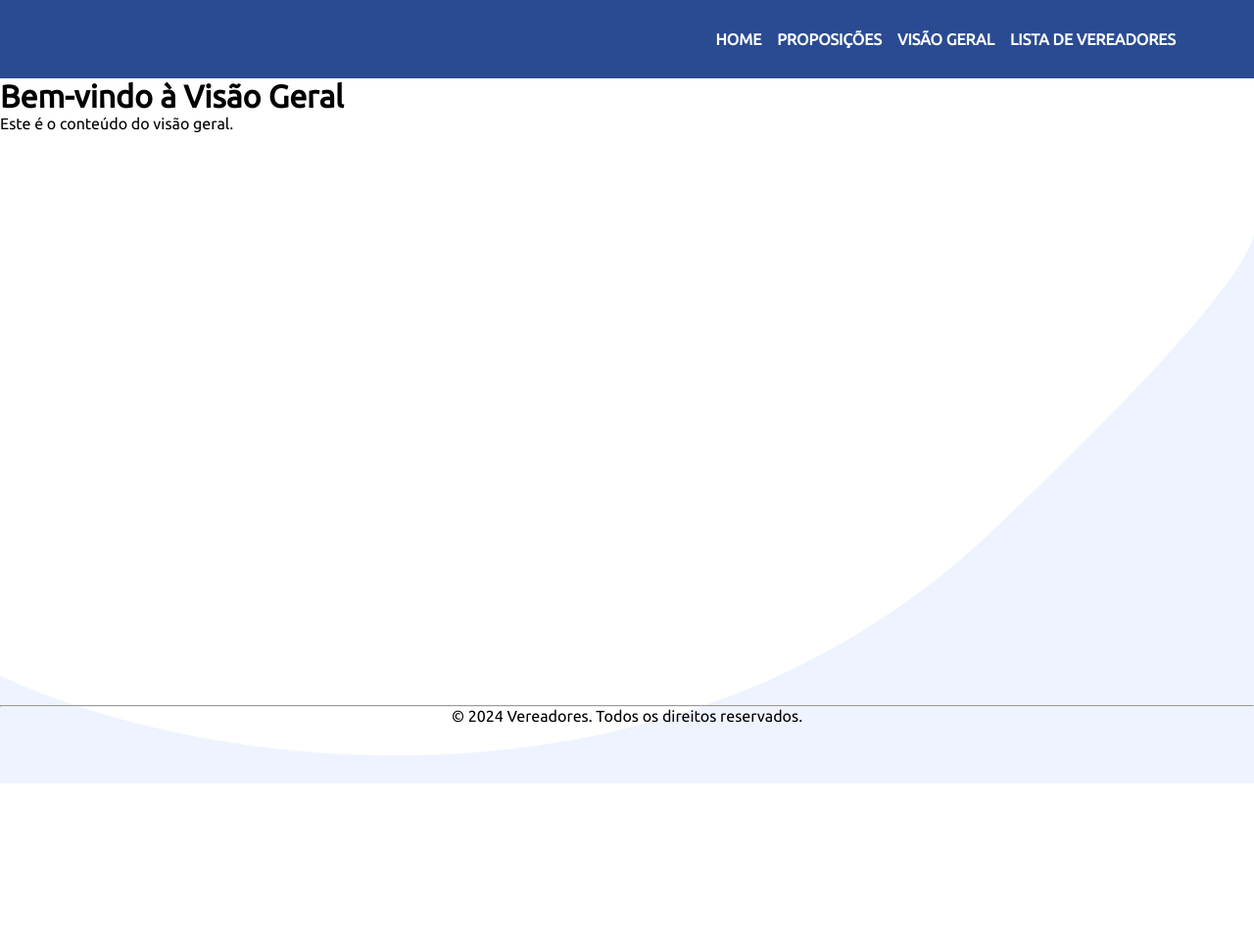
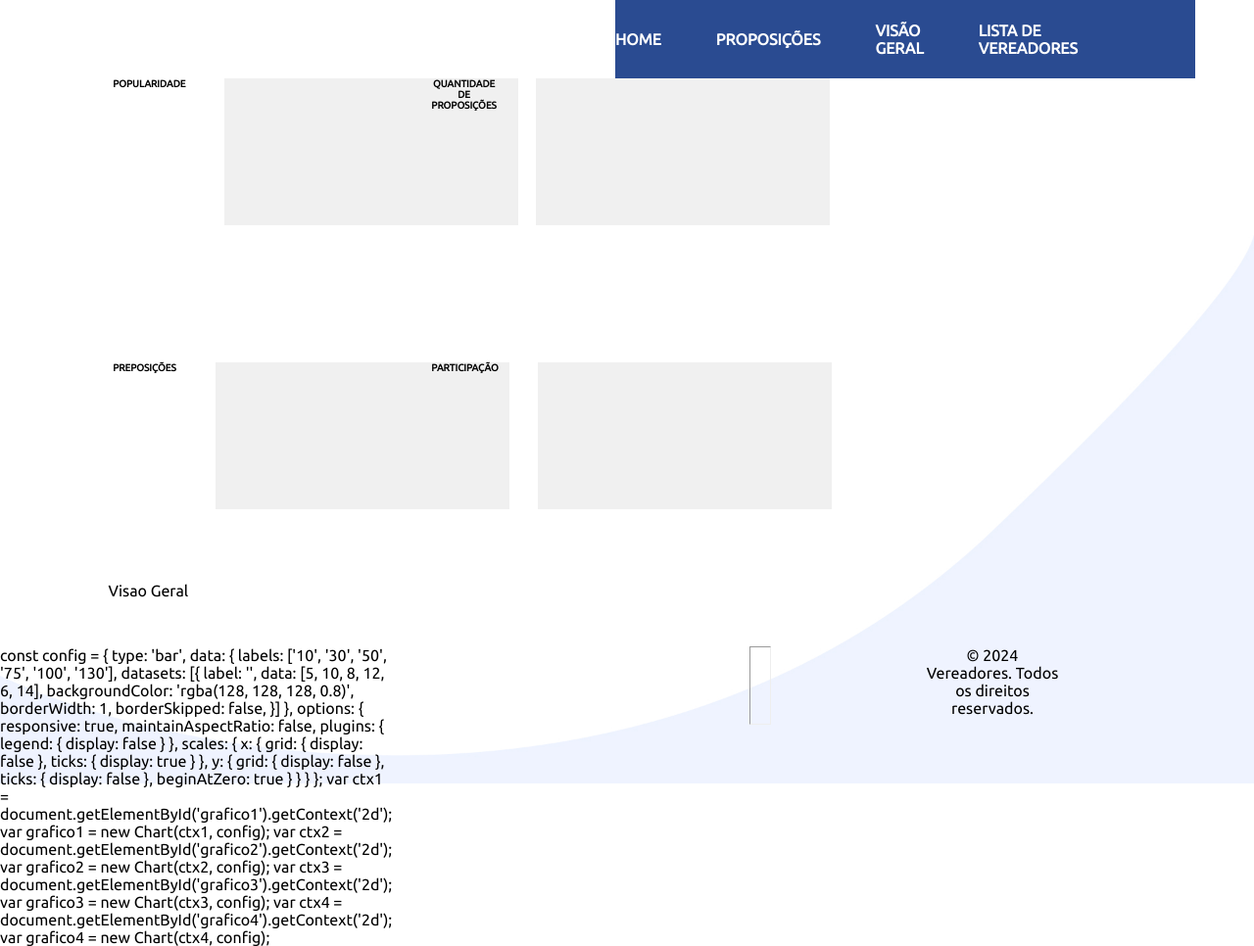
Before and after one commit to nicolygz/the-devs-department, a Flask app: page /visao-geral in a window 1280 px wide. Shown: the whole page at 98% size. Before the commit the page ends 800 px from the top, so only its background shows below. Run offline with Flask 3, Linux system fonts and the light colour scheme; a map, chart or similar area stays blank.

Commit message:
criação da página visão geral
inicio

```diff
--- /dev/null
+++ b/flask-project/static/geral.css
@@ -0,0 +1,24 @@
+* {
+    font-family: 'Ubuntu', sans-serif;
+    display: grid;
+    grid-template-columns: 5fr 5fr;
+    gap: 20px;
+    justify-items: center;
+    margin: 10px;
+}
+
+.chart-container {
+    width: 190px;
+    height: 270px;
+    position: relative;
+}
+
+h3 {
+    text-align: center;
+    font-size: 10px;
+    font-weight: bold;
+}
+
+canvas {
+    background-color: #f0f0f0;
+}
--- a/flask-project/templates/lista-vereadores.html
+++ b/flask-project/templates/lista-vereadores.html
@@ -2,7 +2,7 @@
 
 {% block title %}Lista de Vereadores{% endblock %}
 
-{% block extra_css %}
+
     <link rel="stylesheet" href="../static/lista-vereadores.css">
     <link rel="stylesheet" href="{{ url_for('static', filename='lista-vereadores.css') }}">
 {% endblock %}
--- a/flask-project/templates/visao-geral.html
+++ b/flask-project/templates/visao-geral.html
@@ -1,14 +1,92 @@
 {% extends 'base.html' %}
 
 {% block title %}Visao Geral{% endblock %}
-
+{% block extra_css %}
+    <link href='https://fonts.googleapis.com/css?family=Ubuntu' rel='stylesheet'>
+    <link rel="stylesheet" href="{{ url_for('static', filename='geral.css') }}">
+    <link rel="stylesheet" href="../static/geral.css">
+    {% endblock %}
 {% block content %}
 
     <div class="bg-onda">
         <div style="padding-top: 80px;">
-            <!-- AQUI DENTRO VAI TODO O CONTEUDO (la ele)  -->
-            <h1>Bem-vindo à Visão Geral</h1>
-            <p>Este é o conteúdo do visão geral.</p>
+
+                <div class="chart-container">
+                    <h3>POPULARIDADE</h3>
+                    <canvas id="grafico1"></canvas>
+                </div>
+
+                <div class="chart-container">
+                    <h3>QUANTIDADE DE PROPOSIÇÕES</h3>
+                    <canvas id="grafico2"></canvas>
+                </div>
+
+
+                <div class="chart-container">
+                    <h3>PREPOSIÇÕES</h3>
+                    <canvas id="grafico3"></canvas>
+                </div>
+
+                <div class="chart-container">
+                    <h3>PARTICIPAÇÃO</h3>
+                    <canvas id="grafico4"></canvas>
+                </div>
+
+                <script>
+                    const config = {
+                        type: 'bar',
+                        data: {
+                            labels: ['10', '30', '50', '75', '100', '130'],
+                            datasets: [{
+                                label: '',
+                                data: [5, 10, 8, 12, 6, 14],
+                                backgroundColor: 'rgba(128, 128, 128, 0.8)',
+                                borderWidth: 1,
+                                borderSkipped: false,
+                            }]
+                        },
+                        options: {
+                            responsive: true,
+                            maintainAspectRatio: false,
+                            plugins: {
+                                legend: {
+                                    display: false
+                                }
+                            },
+                            scales: {
+                                x: {
+                                    grid: {
+                                        display: false
+                                    },
+                                    ticks: {
+                                        display: true
+                                    }
+                                },
+                                y: {
+                                    grid: {
+                                        display: false
+                                    },
+                                    ticks: {
+                                        display: false
+                                    },
+                                    beginAtZero: true
+                                }
+                            }
+                        }
+                    };
+
+                    var ctx1 = document.getElementById('grafico1').getContext('2d');
+                    var grafico1 = new Chart(ctx1, config);
+
+                    var ctx2 = document.getElementById('grafico2').getContext('2d');
+                    var grafico2 = new Chart(ctx2, config);
+
+                    var ctx3 = document.getElementById('grafico3').getContext('2d');
+                    var grafico3 = new Chart(ctx3, config);
+
+                    var ctx4 = document.getElementById('grafico4').getContext('2d');
+                    var grafico4 = new Chart(ctx4, config);
+                </script>
         </div>
     </div>
 
```
